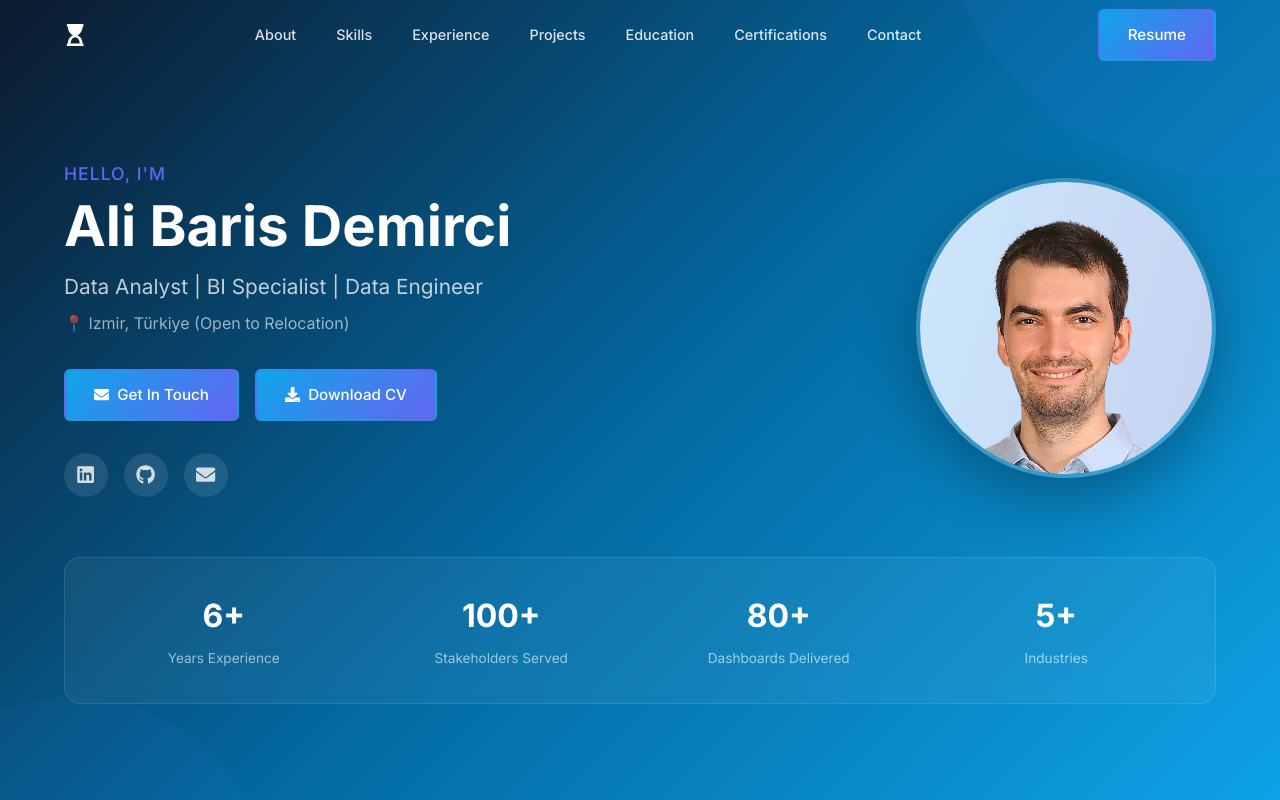
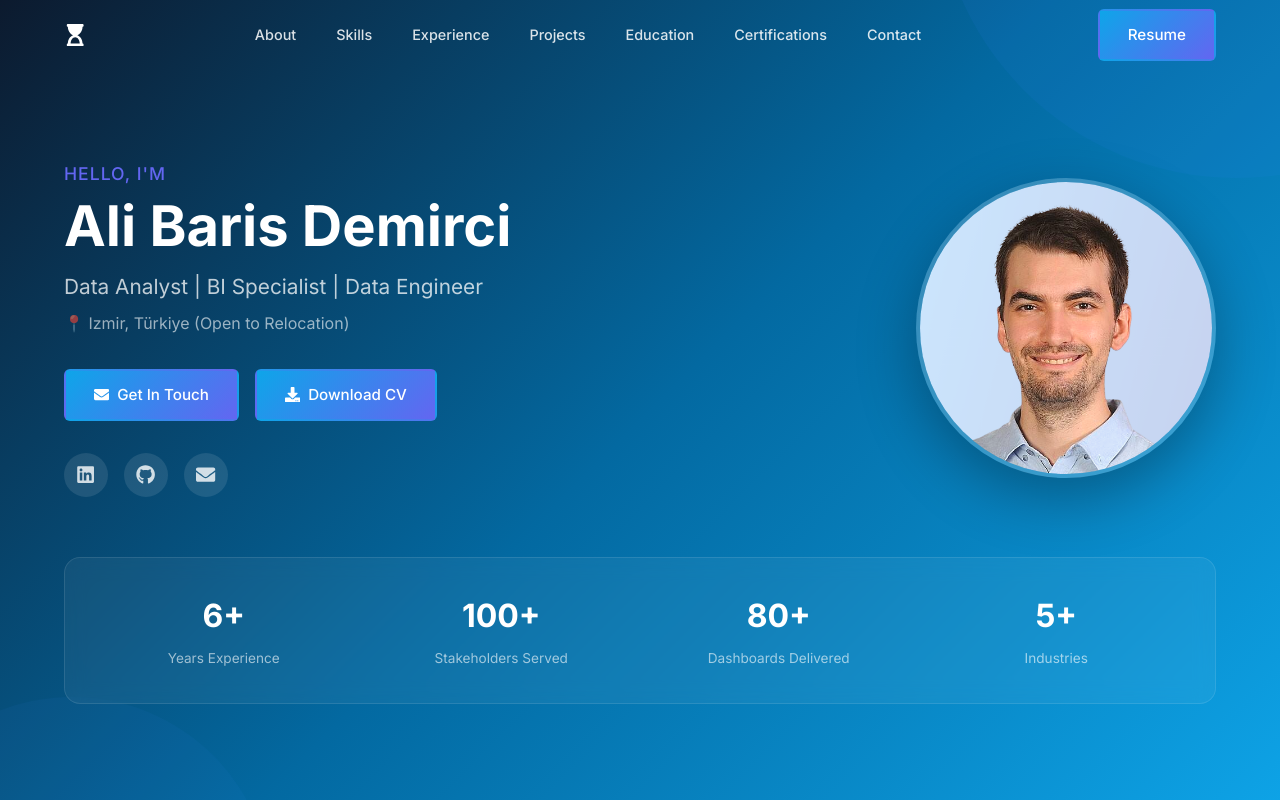
Before and after one commit to ali-baris-demirci/ali-baris-demirci.github.io, a React (Vite) app: page / in a window 1280 px wide. Shown: the top 800 px of the page. Built offline with nearby package versions, Linux system fonts and the light colour scheme.

Commit message:
Fix contact CTA and hero profile image positioning

```diff
--- a/src/styles/Contact.css
+++ b/src/styles/Contact.css
@@ -100,11 +100,6 @@
   margin-bottom: 20px;
 }
 
-.contact__cta-content p {
-  color: rgba(255, 255, 255, 0.92);
-}
-
-
 .contact__cta-content h3 {
   font-size: 1.4rem;
   font-weight: 600;
@@ -114,7 +109,7 @@
 
 .contact__cta-content p {
   font-size: 0.95rem;
-  color: var(--text-muted);
+  color: rgba(255, 255, 255, 0.92);
   line-height: 1.7;
   margin-bottom: 28px;
   max-width: 360px;
--- a/src/styles/Hero.css
+++ b/src/styles/Hero.css
@@ -132,7 +132,7 @@
   width: 100%;
   height: 100%;
   object-fit: cover;
-  object-position: top center;
+  object-position: center 15%;
 }
 
 /* Highlights */
```
